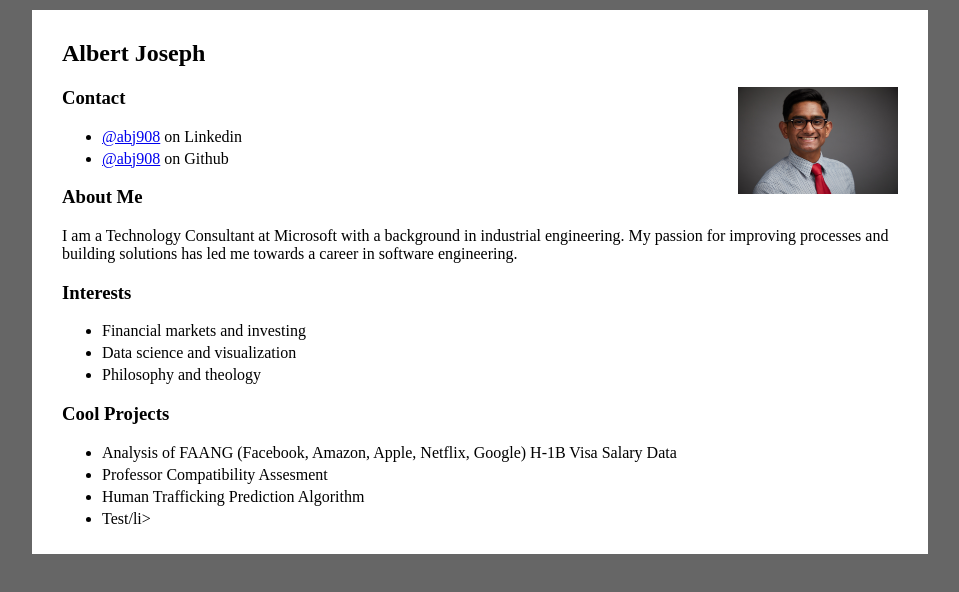
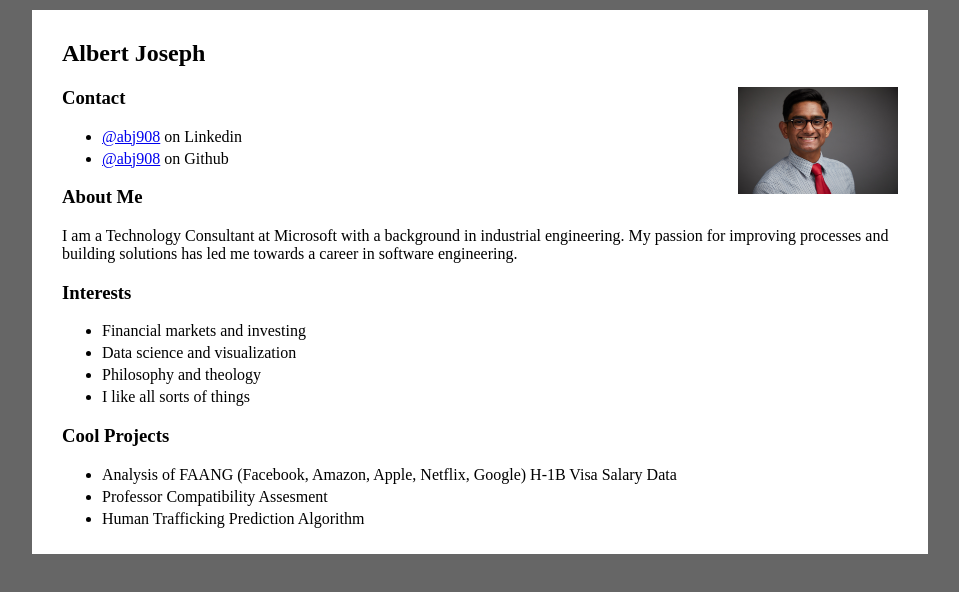
Before and after one commit to abj908/Albert-Joseph-Blog, a plain HTML site: page index.html in a window 1280 px wide. Shown: the whole page, without its empty margins (160-1119 px from the left). Drawn offline with Linux system fonts and the light colour scheme.

Commit message:
Added Features

```diff
--- a/index.html
+++ b/index.html
@@ -22,13 +22,13 @@
         <li>Financial markets and investing</li>
         <li>Data science and visualization</li>
         <li>Philosophy and theology</li>
+        <li>I like all sorts of things</li>
       </ul>
       <h3>Cool Projects</h3>
       <ul>
         <li>Analysis of FAANG (Facebook, Amazon, Apple, Netflix, Google) H-1B Visa Salary Data</li>
         <li>Professor Compatibility Assesment</li>
         <li>Human Trafficking Prediction Algorithm</li>
-        <li>Test/li>
       </ul>
   </body>
 </html>
```
